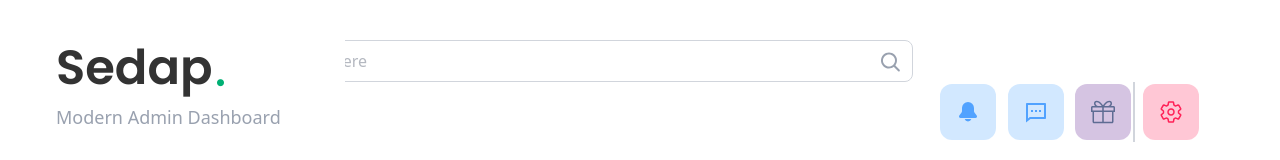
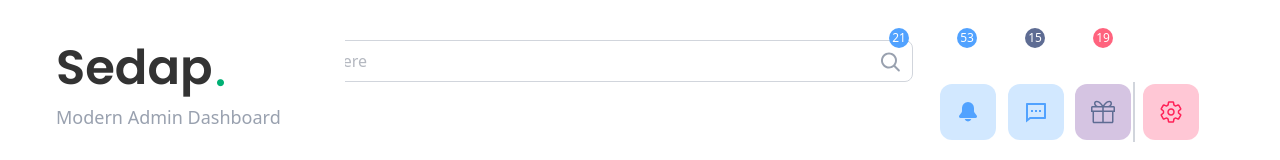
Before and after one commit to berkcantelseren/sedap-admin-dashboard, a Next.js app: page / in a window 1280 px wide. Shown: the top 160 px of the page. Built offline with nearby package versions, Linux system fonts and the light colour scheme.

Commit message:
added icons on top right for notifications

```diff
--- a/app/components/Home/Navbar/Navbar.js
+++ b/app/components/Home/Navbar/Navbar.js
@@ -27,15 +27,27 @@ export default function Navbar() {
         <div className="grid grid-cols-4 gap-15 p-5">
           <div className="bg-blue-300/40 rounded-xl p-4 mx-auto cursor-pointer group">
             <GoBellFill className="w-6 h-6 text-blue-400 transition-transform group-hover:scale-120" />
+            <div className="absolute top-0 right-0 w-5 h-5 bg-blue-400 text-white text-xs rounded-full flex items-center justify-center mr-29 mt-7 text-center">
+              21
+            </div>
           </div>
           <div className="bg-blue-300/40 rounded-xl p-4 mx-auto cursor-pointer group">
             <RiMessage2Line className="w-6 h-6 text-blue-400 transition-transform group-hover:scale-120" />
+            <div className="absolute top-0 right-0 w-5 h-5 bg-blue-400 text-white text-xs rounded-full flex items-center justify-center mr-12 mt-7">
+              53
+            </div>
           </div>
           <div className="bg-purple-900/25 rounded-xl p-4 mx-auto cursor-pointer group">
             <SlPresent className="w-6 h-6 text-[#5e6c93] transition-transform group-hover:scale-120" />
+            <div className="absolute top-0 right-0 w-5 h-5 bg-[#5e6c93] text-white text-xs rounded-full flex items-center justify-center -mr-5 mt-7">
+              15
+            </div>
           </div>
           <div className="bg-rose-500/25 rounded-xl p-4 mx-auto cursor-pointer group">
             <IoSettingsOutline className="w-6 h-6 text-rose-500 transition-transform group-hover:scale-120" />
+            <div className="absolute top-0 right-0 w-5 h-5 bg-rose-400 text-white text-xs rounded-full flex items-center justify-center -mr-22 mt-7">
+              19
+            </div>
           </div>
         </div>
       </div>
```
